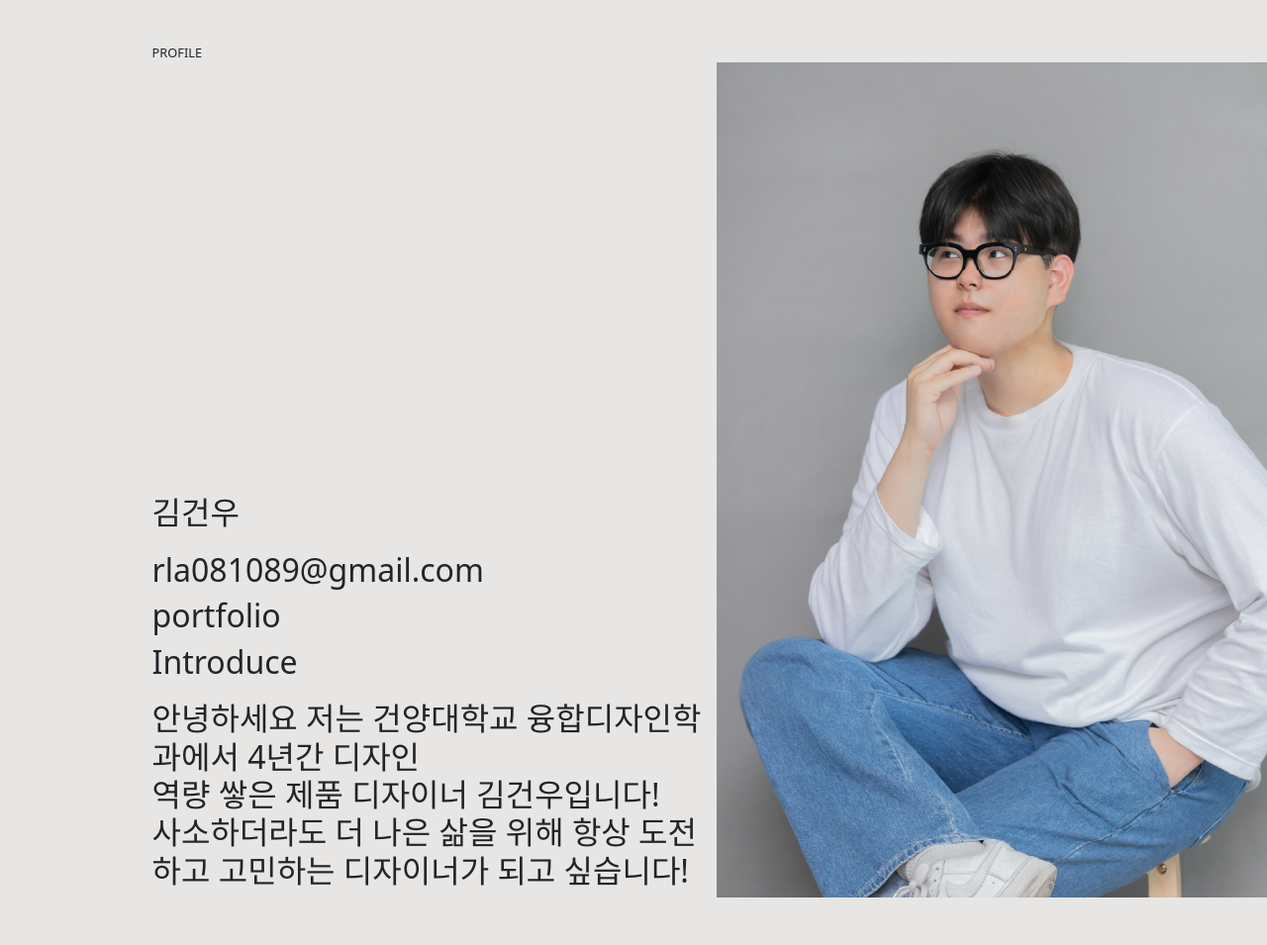
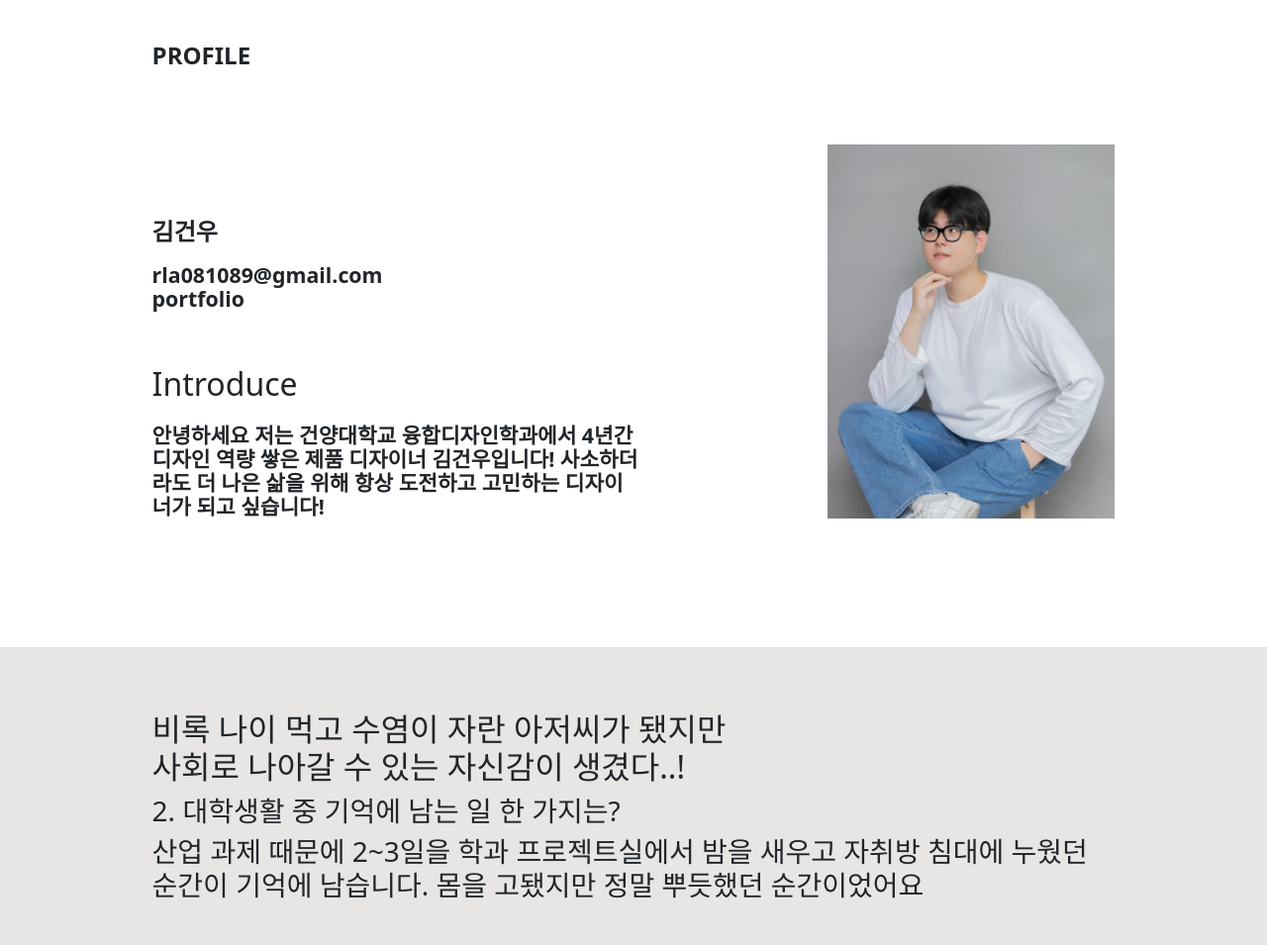
Before and after one commit to BaekChangKyeong/2022InteractiveWebService, a Python web app: template fastapi/templates/designer/kimgunwoo.html in a window 1280 px wide; the page is wider, and only the part inside the window is pictured. Shown: the part 140-1095 px from the top of that part at 99% size. Run offline with Jinja, Linux system fonts and the light colour scheme; the template is opened without the code that fills it, so the values that code supplies are empty; grey boxes are pictures that could not be loaded.

Commit message:
update designer detail page

```diff
--- a/fastapi/static/css/main-template.css
+++ b/fastapi/static/css/main-template.css
@@ -414,7 +414,8 @@ table tbody tr {
 /* Designer Personal style */
 #board_view {
   width: 100%;
-  font-size: 3em;
+  font-size: 22pt;
+  font-weight: bold;
   line-height: 1.5em;
   display: block;
   box-sizing: border-box;
@@ -422,13 +423,23 @@ table tbody tr {
 
 @media screen and (max-width: 768px) {
   #board_view {
-    font-size: 2vw;
+    width: 100%;
+    font-size: 14pt;
+    font-weight: bold;
+    line-height: 0.5em;
+    display: block;
+    box-sizing: border-box;
   }
 }
 
 @media screen and (max-width: 1500px) {
   #board_view {
-    font-size: 1vw;
+    width: 100%;
+    font-size: 18pt;
+    font-weight: bold;
+    line-height: 1.0em;
+    display: block;
+    box-sizing: border-box;
   }
 }
 
@@ -464,20 +475,63 @@ table tbody tr {
 
 #board_img {
   max-width: 40%;
-  margin-right: 1em;
+  margin-top: 8%;
+  /* margin-right: 1em; */
+}
+
+#profile_img {
+  width: 436px;
+  height: 568px;
+}
+
+@media screen and (max-width: 1440px) {
+  #profile_img {
+    width: 290px;
+    height: 378px;
+  }
+}
+
+@media screen and (max-width: 768px) {
+  #profile_img {
+    width: 145px;
+    height: 189px;
+  }
 }
 
 #board_title {
-  margin-bottom: 1.5em;
+  font-weight: bold;
+  font-size: 18pt;
+  margin-bottom: 3%;
+  box-sizing: border-box;
+  display: block;
+}
+
+#board_email {
+  /* font-weight: r; */
+  font-size: 16pt;
+  margin-bottom: 8%;
+  box-sizing: border-box;
+  display: block;
+}
+
+#board_introduce {
+  width: 72%;
+  font-size: 16pt;
   box-sizing: border-box;
   display: block;
 }
 
 /* Designer Page Style */
 #wrapper {
+  padding: 5% 12% 0% 12%;
+  width: 100%;
+  background-color: white;
+  /* max-width: 100vw; */
+}
+
+#wrapper_2 {
   padding: 5% 12% 5% 12%;
-  width: 100%;
-  /* max-width: 100vw; */
+  position: relative;
 }
 
 /* Designer Page Style */
--- a/fastapi/templates/designer/kimgunwoo.html
+++ b/fastapi/templates/designer/kimgunwoo.html
@@ -82,33 +82,40 @@
 
                   <div id="board_content">
                     <div id="board_title">
-                      <h2>김건우</h2>
+                      <div>김건우</div>
                     </div>
-                    <div>
-                      <h2>rla081089@gmail.com</h2>
+                    <div id="board_email">
+                      <div>rla081089@gmail.com</div>
                       <!-- href="mailto:rla081089@gmail.com" -->
+                      <div>portfolio</div>
                     </div>
-                    <div>
-                      <h2>portfolio</h2>
-                    </div>
+                    <!-- <div id="">
+                      <div>portfolio</div>
+                    </div> -->
 
                     <div id="board_title">
                       <h2>Introduce</h2>
                     </div>
                     <div id="board_introduce">
-                      <h2>안녕하세요 저는 건양대학교 융합디자인학과에서 4년간 디자인 <br>
-                        역량 쌓은 제품 디자이너 김건우입니다! <br>
-                        사소하더라도 더 나은 삶을 위해 항상 도전하고 고민하는 디자이너가 되고 싶습니다!</h2>
+                      <div>안녕하세요 저는 건양대학교 융합디자인학과에서 4년간 디자인 역량 쌓은 제품 디자이너 김건우입니다!
+                        사소하더라도 더 나은 삶을 위해 항상 도전하고 고민하는 디자이너가 되고 싶습니다!</div>
                     </div>
                   </div>
                   <div id="board_img">
                     <img
                       src="{{ url_for('static', path='../static/assets/designer-profile/Kim_Gunwoo.png') }}"
+                      id="profile_img"
                     />
                   </div>
 
                 <!-- </div> -->
               </section>
+            </article>
+
+          </div>
+        </div>
+      </div>
+      <div id="wrapper_2">
         <div id="board_profile">
           <h2>비록 나이 먹고 수염이 자란 아저씨가 됐지만 사회로 나아갈 수 있는 자신감이 생겼다..!</h2>
         </div>
@@ -119,26 +126,18 @@
         <div>
           <h3>산업 과제 때문에 2~3일을 학과 프로젝트실에서 밤을 새우고 자취방 침대에 누웠던 순간이 기억에 남습니다. 몸을 고됐지만 정말 뿌듯했던 순간이었어요</h3>
         </div>
-            </article>
-
+      </div>
+  <!-- 저작권 영역 -->
+  <footer class="footer">
+    <!-- <div style="float: left"> -->
+    <img class="posterbox" src="{{ url_for('static', path='/assets/posterbox/poster.svg') }}" alt="" />
+    <div class="footer_word">
+      <span>Konyang University</span><br><br>
+      <span>2022 6th Graudation Exhibition</span><br />
+      <span>Interdisciplinary Design</span>
     </div>
 
-        </div>
-      </div>
-      <!-- 저작권 영역 -->
-      <footer class="footer" style="height: 180px">
-        <div style="float: left">
-          <img
-            class="posterbox"
-            src="{{ url_for('static', path='/assets/posterbox/poster.svg') }}"
-            alt=""
-          />
-          <div class="footer_word" style="position: fixed; left: 200px; color: #ed731d;">
-            <span>Konyang University</span><br>
-            <span>Interdisciplinary Design</span><br />
-            <span>2022 6th Graudation Exhibition</span>
-          </div>
-        </div>
+    <!-- </div> -->
     <div style="position: fixed; bottom: 50px; right: 100px">
       <a href="#"> TOP </a>
     </div>
```
Lines whose indentation alone changed are shown as unchanged.
